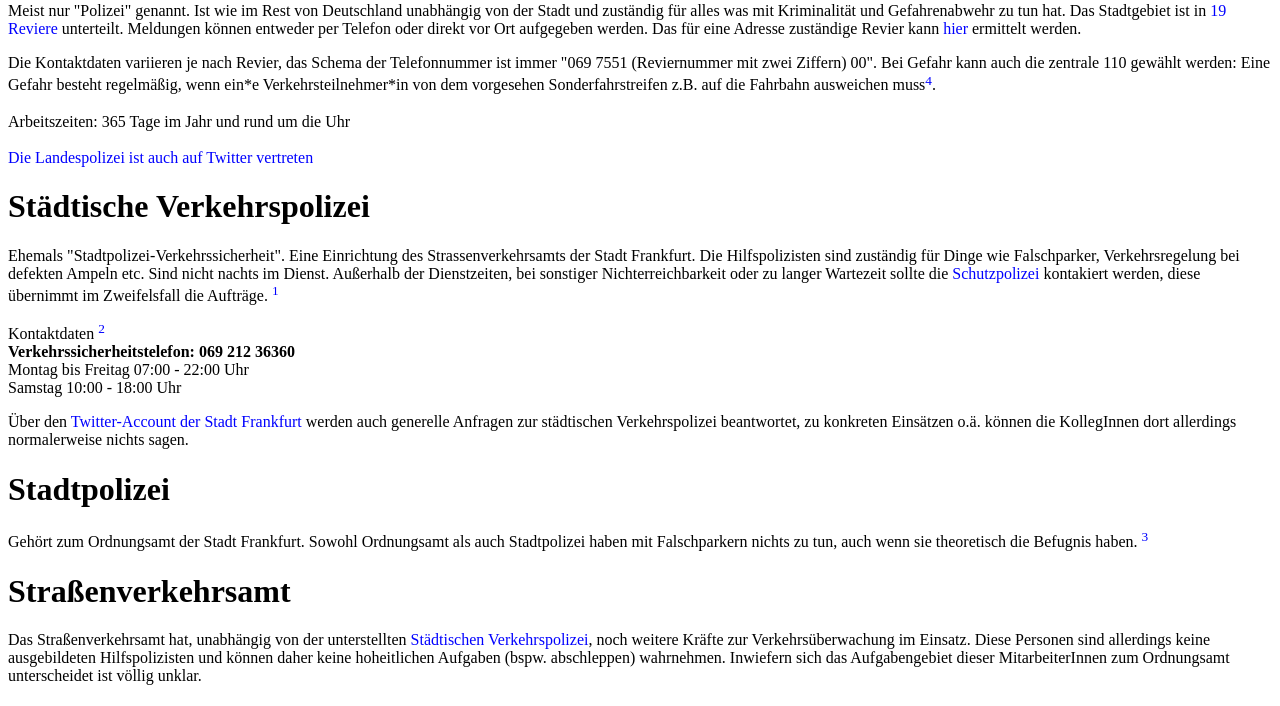
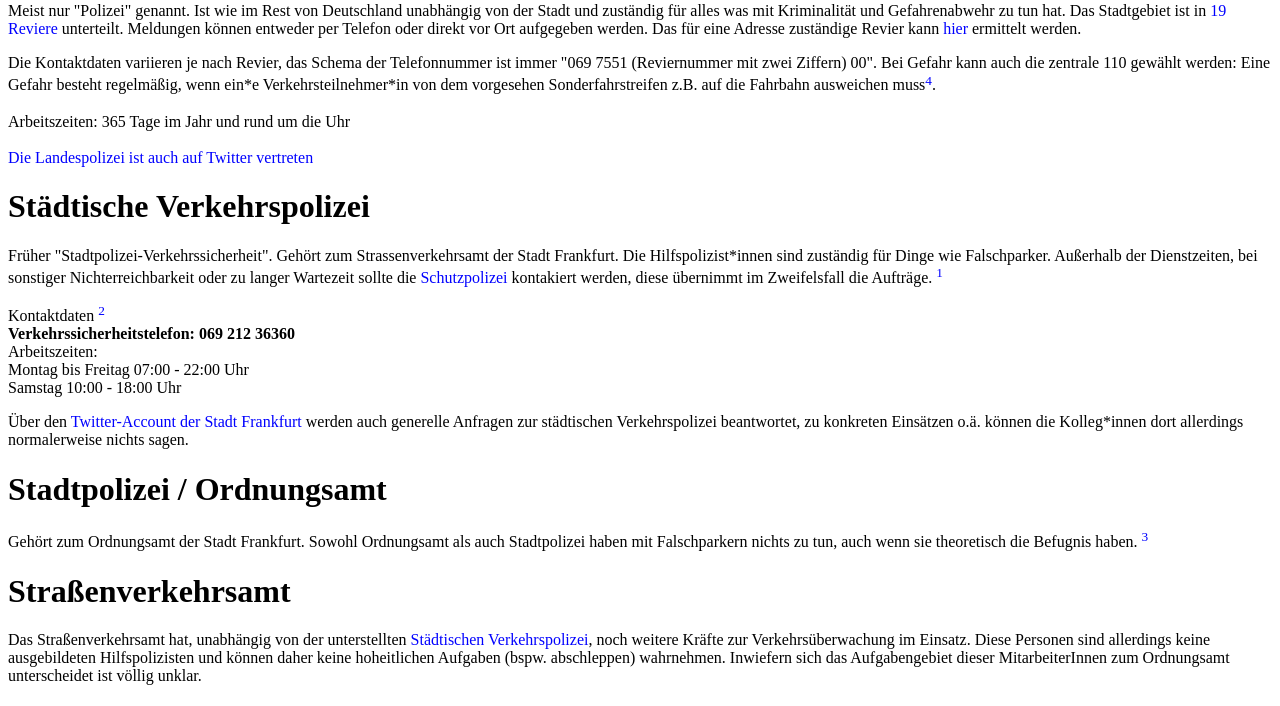
Before and after one commit to falschparkenffm/homepage, a PHP site: page /behoerden.php in a window 1280 px wide. Shown: the part 253-959 px from the top of the page. Run offline with PHP 8.4, Linux system fonts and the light colour scheme.

Commit message:
Korrigiere Layout

```diff
--- a/behoerden.php
+++ b/behoerden.php
@@ -17,21 +17,23 @@ Arbeitszeiten: 365 Tage im Jahr und rund um die Uhr
 </p>
 
 <h1 id="staedtische_verkehrspolizei">St&auml;dtische Verkehrspolizei</h1>
-<p>Ehemals "Stadtpolizei-Verkehrssicherheit". Eine Einrichtung des Strassenverkehrsamts der Stadt Frankfurt. Die Hilfspolizisten sind zust&auml;ndig f&uuml;r Dinge wie Falschparker, Verkehrsregelung bei defekten Ampeln etc. Sind nicht nachts im Dienst. Au&szlig;erhalb der Dienstzeiten, bei sonstiger Nichterreichbarkeit oder zu langer Wartezeit sollte die <a href="#schutzpolizei">Schutzpolizei</a> kontakiert werden, diese &uuml;bernimmt im Zweifelsfall die Auftr&auml;ge. <a href="#quellen_1"><sup>1</sup></a></p>
+<p>Fr&uuml;her "Stadtpolizei-Verkehrssicherheit". Geh&ouml;rt zum Strassenverkehrsamt der Stadt Frankfurt. Die Hilfspolizist*innen sind zust&auml;ndig f&uuml;r Dinge wie Falschparker. Au&szlig;erhalb der Dienstzeiten, bei sonstiger Nichterreichbarkeit oder zu langer Wartezeit sollte die <a href="#schutzpolizei">Schutzpolizei</a> kontakiert werden, diese &uuml;bernimmt im Zweifelsfall die Auftr&auml;ge. <a href="#quellen_1"><sup>1</sup></a></p>
 <p>
 Kontaktdaten <a href="#quellen_2"><sup>2</sup></a>
 <br>
 <b>Verkehrssicherheitstelefon: 069 212 36360</b>
 <br>
+Arbeitszeiten:
+<br>
 Montag bis Freitag 07:00 - 22:00 Uhr
 <br>
-Samstag	10:00 - 18:00 Uhr
+Samstag 10:00 - 18:00 Uhr
 </p>
 <p>
-&Uuml;ber den <a href="https://twitter.com/Stadt_FFM">Twitter-Account der Stadt Frankfurt</a> werden auch generelle Anfragen zur st&auml;dtischen Verkehrspolizei beantwortet, zu konkreten Eins&auml;tzen o.&auml;. k&ouml;nnen die KollegInnen dort allerdings normalerweise nichts sagen.
+&Uuml;ber den <a href="https://twitter.com/Stadt_FFM">Twitter-Account der Stadt Frankfurt</a> werden auch generelle Anfragen zur st&auml;dtischen Verkehrspolizei beantwortet, zu konkreten Eins&auml;tzen o.&auml;. k&ouml;nnen die Kolleg*innen dort allerdings normalerweise nichts sagen.
 </p>
 
-<h1 id="stadtpolizei">Stadtpolizei</h1>
+<h1 id="stadtpolizei">Stadtpolizei / Ordnungsamt</h1>
 <p>Geh&ouml;rt zum Ordnungsamt der Stadt Frankfurt. Sowohl Ordnungsamt als auch Stadtpolizei haben mit Falschparkern nichts zu tun, auch wenn sie theoretisch die Befugnis haben. <a href="#quellen_3"><sup>3</sup></a></p>
 
 <h1 id="strassenverkehrsamt">Stra&szlig;enverkehrsamt</h1>
```
